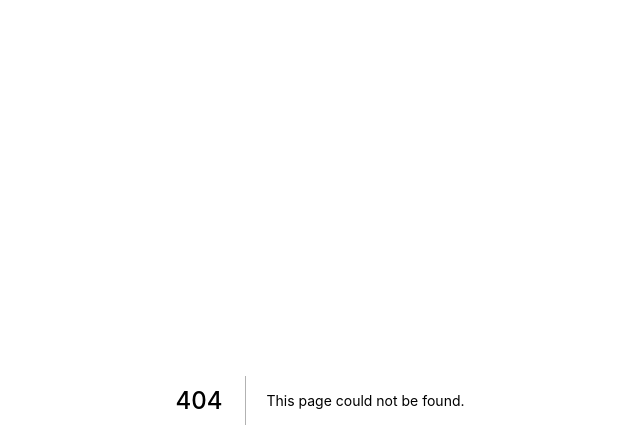
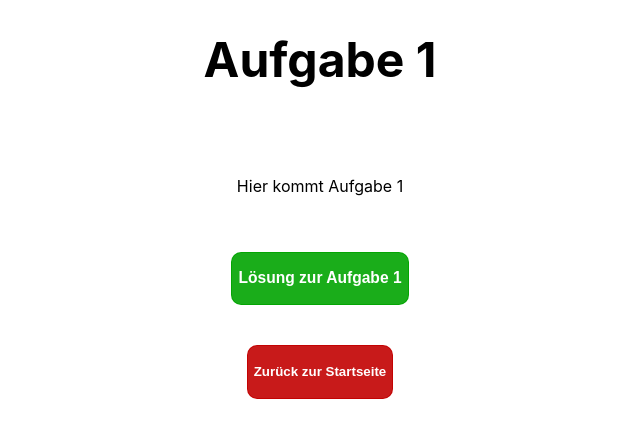
Before and after one commit to ramichr/WT_Workshop-Getting_started_with_Next.js, a Next.js app: page /aufgabe_1/aufgabe1 in a window 1280 px wide. Before the commit this address had no page. Shown: the top 448 px of the page, without its empty margins (320-960 px from the left). Built offline with nearby package versions, Linux system fonts and the light colour scheme.

Commit message:
Aufgaben

```diff
--- /dev/null
+++ b/pages/aufgabe_1/aufgabe1.js
@@ -0,0 +1,37 @@
+import styles from '../../styles/Home.module.css'
+import Link from 'next/link'
+
+export default function Aufgabe1() {
+    return (
+        <>
+        <main className={styles.main}>
+            <h1 className={styles.title}>Aufgabe 1</h1>
+            <br></br>
+            <br></br>
+
+            <p>Hier kommt Aufgabe 1 </p>
+
+            <br></br>
+            <br></br>
+
+            <div className={styles.btn}>
+                <button className={styles.btn_solution}>
+                    <h3>
+                        <Link href="/aufgabe_1/solution1">Lösung zur Aufgabe 1</Link>
+                    </h3>
+                </button>
+
+                <br></br>
+                <br></br>
+
+                <button className={styles.btn_home}>
+                    <h4>
+                        <Link href="/">Zurück zur Startseite</Link>
+                    </h4>
+                </button>
+
+            </div>
+        </main>
+        </>
+    )
+}
--- a/styles/Home.module.css
+++ b/styles/Home.module.css
@@ -9,7 +9,7 @@
 }
 
 .main {
-  padding: 5rem 0;
+  padding: 0;
   flex: 1;
   display: flex;
   flex-direction: column;
@@ -45,9 +45,9 @@
 }
 
 .title {
-  margin: 0;
+  margin-bottom: 4;
   line-height: 1.15;
-  font-size: 4rem;
+  font-size: 3rem;
 }
 
 .title,
@@ -113,6 +113,61 @@
   margin-left: 0.5rem;
 }
 
+.btn {
+  display: flex;
+  flex-direction: column;
+  justify-content: center;
+  align-items: center;
+}
+.btn_aufgaben {
+  background-color: rgba(0, 118, 255, 0.9);
+  border: 1px solid rgba(0, 118, 255, 0.9);
+  color: #fff;
+  font-weight: 400;
+  border-radius: 10px;
+  cursor: pointer;
+  transition: background-color 0.2s ease, color 0.2s ease, box-shadow 0.2s ease;
+}
+
+.btn_aufgaben:hover {
+  background-color: #fff;
+  border: 1px solid rgba(0, 118, 255, 0.9);
+  color: rgba(0, 118, 255, 0.9);
+}
+
+.btn_home {
+  align-items: center;
+  background-color: rgba(194, 0, 0, 0.897);
+  border: 1px solid rgba(194, 0, 0, 0.897);
+  color: #fff;
+  font-weight: 400;
+  border-radius: 10px;
+  cursor: pointer;
+  transition: background-color 0.2s ease, color 0.2s ease, box-shadow 0.2s ease;
+}
+
+.btn_home:hover {
+  background-color: #fff;
+  border: 1px solid rgba(194, 0, 0, 0.897);
+  color: rgba(194, 0, 0, 0.897);
+}
+
+.btn_solution {
+  align-items: center;
+  background-color: rgba(2, 165, 2, 0.9);
+  border: 1px solid rgba(2, 165, 2, 0.9);
+  color: #fff;
+  font-weight: 400;
+  border-radius: 10px;
+  cursor: pointer;
+  transition: background-color 0.2s ease, color 0.2s ease, box-shadow 0.2s ease;
+}
+
+.btn_solution:hover {
+  background-color: #fff;
+  border: 1px solid rgba(2, 165, 2, 0.9);
+  color: rgba(2, 165, 2, 0.9);
+}
 @media (max-width: 600px) {
   .grid {
     width: 100%;
```
Also changed, not shown: pages/aufgabe_1/solution1.js (added, +33 -0 lines), pages/aufgabe_2/aufgabe2.js (added, +37 -0 lines), pages/aufgabe_2/solution2.js (added, +33 -0 lines), pages/aufgabe_3/aufgabe3.js (added, +37 -0 lines), pages/aufgabe_3/solution3.js (added, +33 -0 lines), pages/index.js (+29 -59 lines), 1 other file (tests, documents, lock files or other folders).
